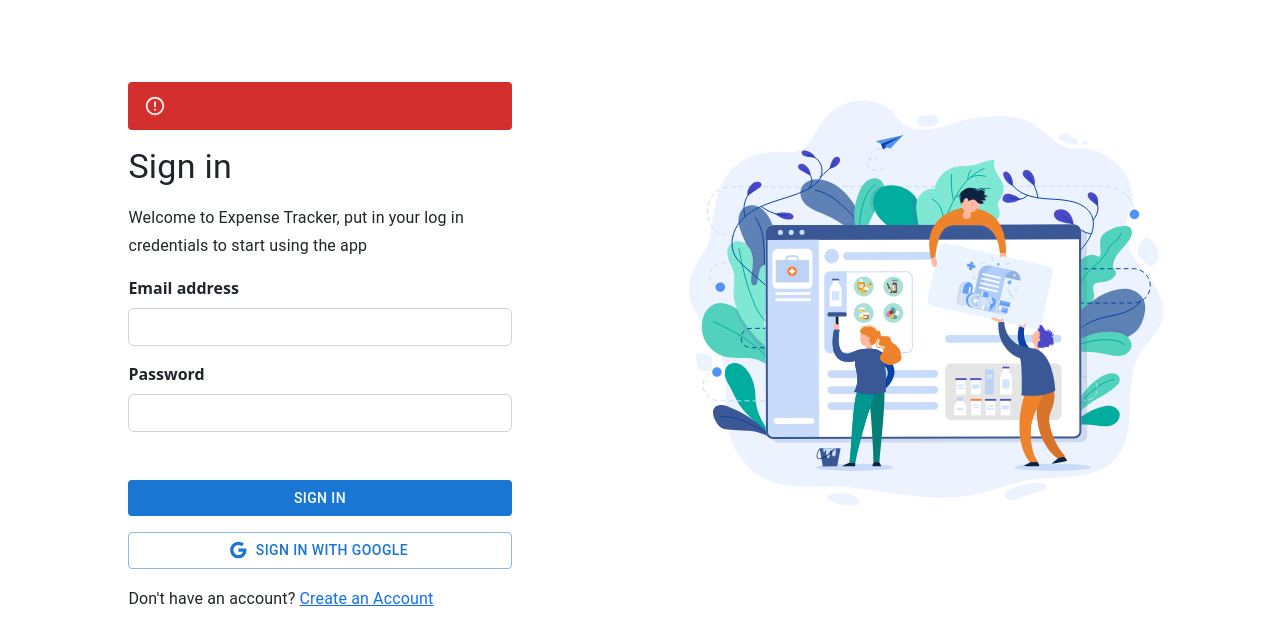
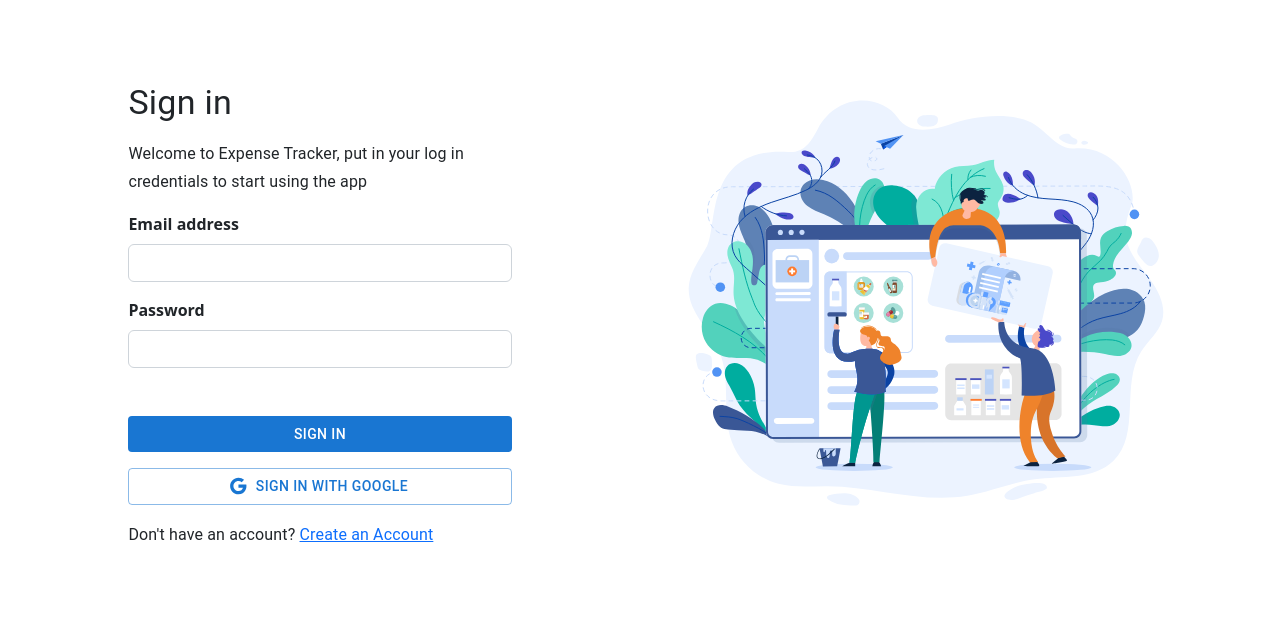
Before and after one commit to DanielGithumbi21/expense-tracker-pwa, a React (Vite) app: page /auth in a window 1280 px wide. Shown: the top 642 px of the page. Built offline with nearby package versions, Linux system fonts and the light colour scheme.

Commit message:
hosting in netlify

```diff
--- a/src/Components/Sign/Login.tsx
+++ b/src/Components/Sign/Login.tsx
@@ -9,7 +9,7 @@ const Login = ({ switchMode }: any) => {
     const initialState = { email: "", password: "" }
     const [formData, setFormData] = useState(initialState)
     const [isLoading, setIsLoading] = useState<Boolean>(false)
-    const [errors, setErrors] = useState<String>()
+    const [errors, setErrors] = useState<String>("")
     const { setUser } = useContext(DataContext)
     const handleChange = (e: React.ChangeEvent<HTMLInputElement>) => {
         setFormData({ ...formData, [e.target.name]: e.target.value })
```
Also changed, not shown: 1 other file (tests, documents, lock files or other folders).
